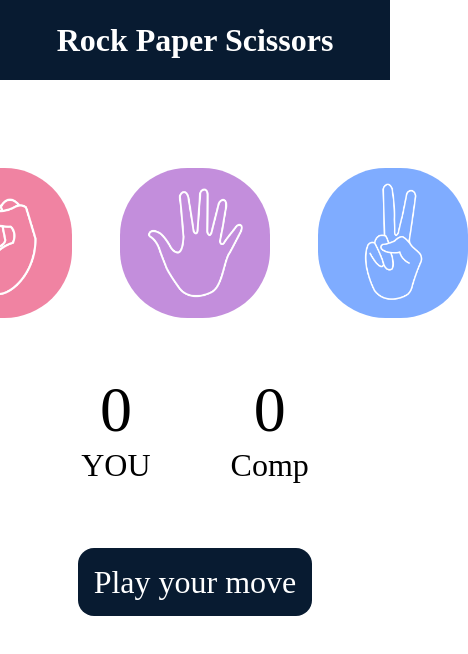
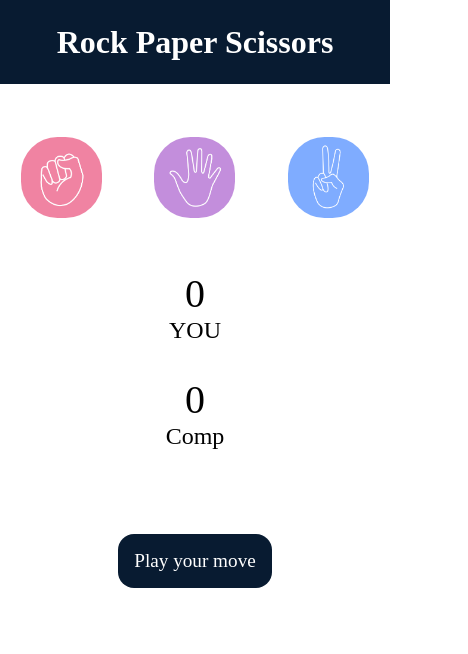
Before and after one commit to Cody-snippet/Game, a plain HTML site: page index.html in a window 390 px wide. Shown: the whole page, 468 px wide, since content can reach past the window. Drawn offline with Linux system fonts and the light colour scheme.

Commit message:
Update style.css
Updated code for responsive design

```diff
--- a/style.css
+++ b/style.css
@@ -1,68 +1,107 @@
-*{
-    margin : 0;
-    padding : 0;
+/* Reset default margins and paddings */
+* {
+    margin: 0;
+    padding: 0;
     text-align: center;
 }
 
+/* Style for the header */
 h1 {
     background-color: #081b31;
-    color : #fff;
-    height : 5rem;
-    line-height : 5rem;
+    color: #fff;
+    height: 10vh; /* 10% of the viewport height */
+    line-height: 10vh; /* Center text vertically */
+    font-size: 2rem; /* Relative font size */
 }
 
+/* Style for the choice containers */
 .choice {
-    height : 165px;
-    width : 165px;
+    height: 15vh; /* 15% of the viewport height */
+    width: 15vh; /* Make it square with a width equal to the height */
     border-radius: 50%;
-    display : flex;
+    display: flex;
     justify-content: center;
     align-items: center;
+    transition: background-color 0.3s ease; /* Smooth transition for hover effect */
 }
 
+/* Style for the images within the choice containers */
 img {
-    height : 150px;
-    width : 150px;
+    height: 90%; /* 90% of the choice container height */
+    width: 90%; /* 90% of the choice container width */
     object-fit: cover;
-    border-radius: 45%;
+    border-radius: 45%; /* Rounded corners */
 }
 
+/* Flex container for the choices */
 .choices {
-    display : flex;
+    display: flex;
     justify-content: center;
     align-items: center;
-    gap : 3rem;
-    margin-top: 5rem;
+    gap: 2rem;
+    margin-top: 5vh; /* 5% of the viewport height */
+    flex-wrap: wrap; /* Allow items to wrap on smaller screens */
 }
 
+/* Hover effect for the choices */
 .choice:hover {
-cursor: pointer;
-background-color: #081b31;
+    cursor: pointer;
+    background-color: #081b31;
 }
 
+/* Flex container for the score board */
 .score-board {
-    display : flex;
-    justify-content : center;
-    align-items : center;
-    font-size : 2rem;
-    margin-top: 3rem;
-    gap : 5rem;
+    display: flex;
+    justify-content: center;
+    align-items: center;
+    font-size: 1.5rem; /* Adjusted font size */
+    margin-top: 5vh; /* 5% of the viewport height */
+    gap: 3rem; /* Reduced gap for smaller screens */
 }
 
+/* Individual score styles */
 #user-score, #comp-score {
-  font-size : 4rem;
+    font-size: 3rem; /* Adjusted for better responsiveness */
 }
 
+/* Message container */
 .msg-container {
-    margin-top: 5rem;
+    margin-top: 5vh; /* 5% of the viewport height */
 }
 
+/* Message style */
 #msg {
     background-color: #081b31;
-    color : #fff;
-    font-size : 2rem;
-    margin-top : 5rem;
-    display : inline;
-    padding : 1rem;
+    color: #fff;
+    font-size: 1.5rem; /* Adjusted font size */
+    margin-top: 5vh; /* 5% of the viewport height */
+    display: inline-block;
+    padding: 1rem;
     border-radius: 1rem;
 }
+
+/* Media query for smaller screens */
+@media (max-width: 600px) {
+    .choice {
+        height: 12vh;
+        width: 12vh;
+    }
+
+    img {
+        height: 80%;
+        width: 80%;
+    }
+
+    .score-board {
+        flex-direction: column;
+        gap: 2rem;
+    }
+
+    #user-score, #comp-score {
+        font-size: 2.5rem;
+    }
+
+    #msg {
+        font-size: 1.2rem;
+    }
+}
```
